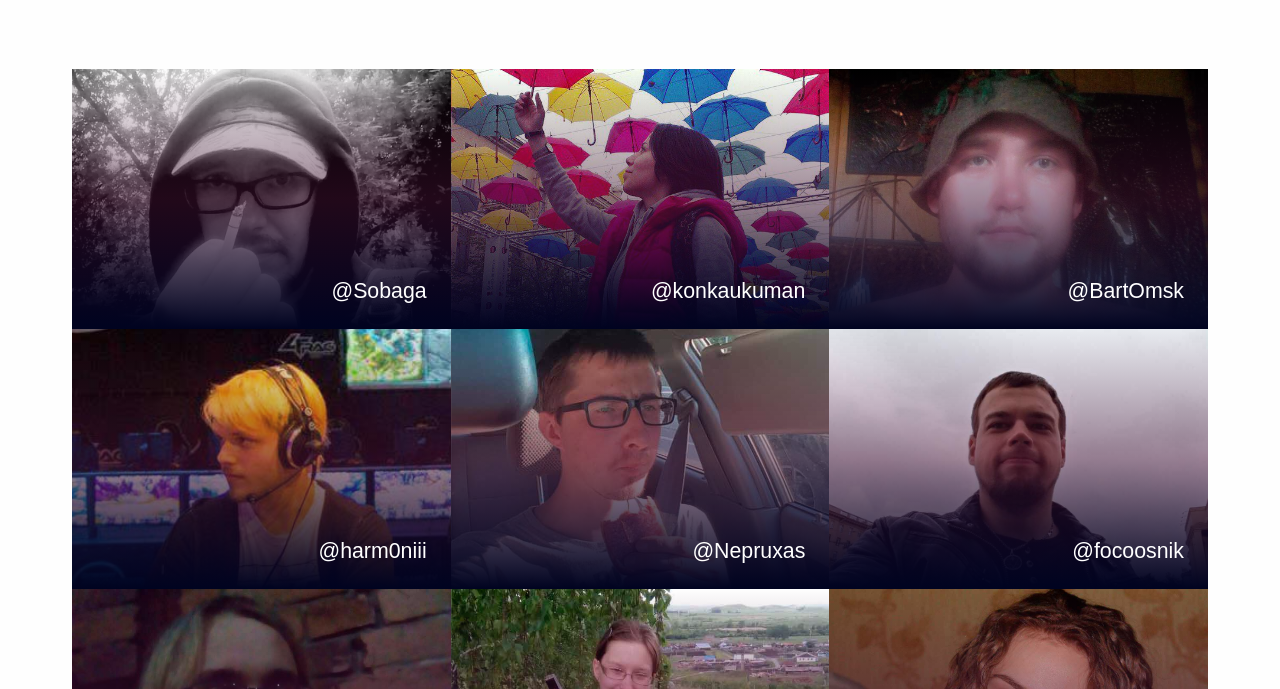
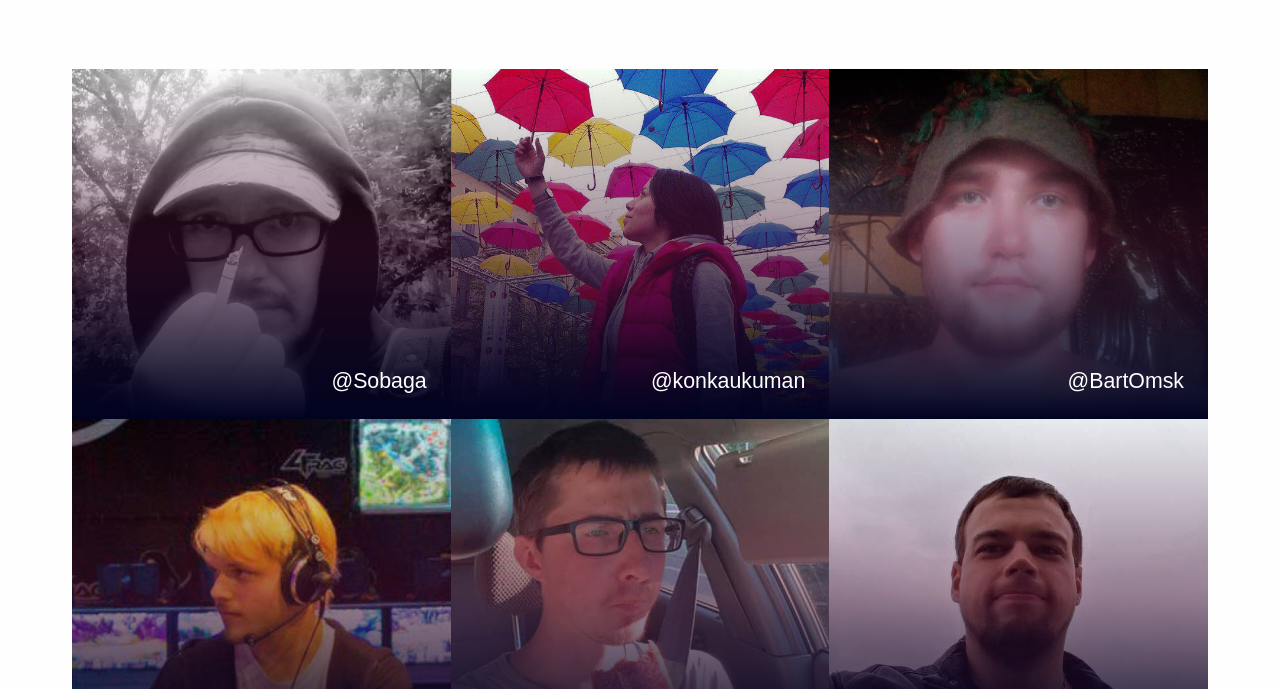
Before and after one commit to aveblackdogs/aveblackdogs.github.io, a plain HTML site: page index.html in a window 1280 px wide. Shown: the part 111-800 px from the top of the page. Drawn offline with Linux system fonts and the light colour scheme.

Commit message:
высоту изменил

```diff
--- a/style.css
+++ b/style.css
@@ -1,4 +1,5 @@
 /* The magic */
+
 .col {
     overflow: hidden;
     position: relative;
@@ -22,18 +23,21 @@
     transform: translateY(100%);
 }
 
-.row:hover ~ .row .slide {
+.row:hover~.row .slide {
     -webkit-transform: translateY(-100%);
     transform: translateY(-100%);
 }
+
 .row:hover .slide {
     -webkit-transform: translateX(100%);
     transform: translateX(100%);
 }
-.row:hover .col:hover ~ .col .slide {
+
+.row:hover .col:hover~.col .slide {
     -webkit-transform: translateX(-100%);
     transform: translateX(-100%);
 }
+
 .row:hover .col:hover .slide {
     -webkit-transform: none;
     transform: none;
@@ -42,7 +46,9 @@
     transition-delay: 0s;
 }
 
+
 /* Pen styling */
+
 * {
     box-sizing: border-box;
 }
@@ -50,7 +56,7 @@
 body {
     background: #fefefe;
     color: #333;
-  font: 11px /1.2 "Fira Sans", sans-serif;
+    font: 14px /1.2 "Fira Sans", sans-serif;
 }
 
 h1 {
@@ -77,9 +83,10 @@ h1 {
     -webkit-box-flex: 1;
     -ms-flex: 1 1 auto;
     flex: 1 1 auto;
-  min-height: 260px;
+    min-height: 350px;
     position: relative;
 }
+
 .col h2 {
     font-weight: 300;
     font-size: 1.33333rem;
@@ -99,13 +106,13 @@ h1 {
     min-width: 33%;
 }
 
-.col:nth-child(3) + .col:nth-child(3) {
+.col:nth-child(3)+.col:nth-child(3) {
     min-width: 50%;
 }
 
 .photo-container {
     background: #0f0523 50% 50% / cover;
-  position:absolute;
+    position: absolute;
     top: 0;
     right: 0;
     bottom: 0;
@@ -115,6 +122,7 @@ h1 {
     -webkit-transform-origin: center;
     transform-origin: center;
 }
+
 .photo-container::before {
     background: -webkit-linear-gradient(transparent, rgba(67, 17, 51, 0.5), #000320);
     background: linear-gradient(transparent, rgba(67, 17, 51, 0.5), #000320);
@@ -125,6 +133,7 @@ h1 {
     bottom: 0;
     left: 0;
 }
+
 .col:hover .photo-container {
     -webkit-transform: scale(1.75);
     transform: scale(1.75);
```
Lines whose indentation alone changed are shown as unchanged.
